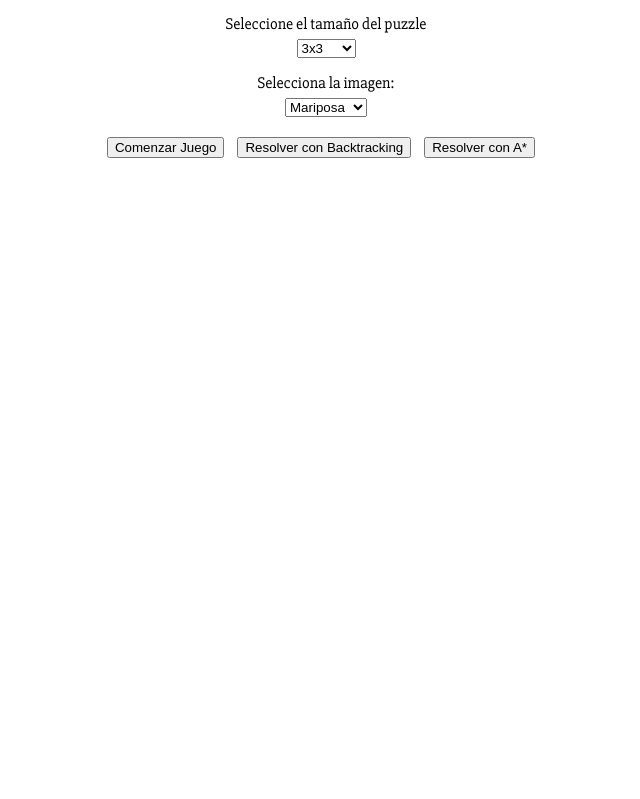
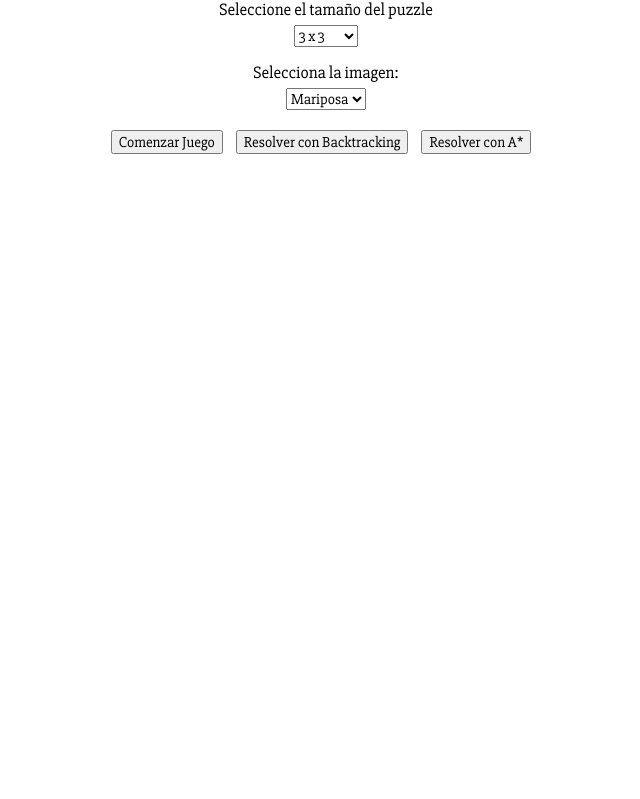
Before and after one commit to empTBn/SlidePuzzleBT, a plain HTML site: page index.html in a window 1280 px wide. Shown: the part 66-865 px from the top of the page, without its empty margins (314-954 px from the left). Drawn offline with Linux system fonts and the light colour scheme.

Commit message:
estilización
se agrego mas estilización

```diff
--- a/index.html
+++ b/index.html
@@ -14,24 +14,24 @@
         <h1>Puzzle</h1>
         <Label id="tamañop">Seleccione el tamaño del puzzle</label>
         <select id="board-size">
-            <option value="3">3x3</option>
-            <option value="4">4x4</option>
-            <option value="5">5x5</option>
-            <option value="6">6x6</option>
-            <option value="7">7x7</option>
-            <option value="8">8x8</option>
-            <option value="9">9x9</option>
-            <option value="10">10x10</option>
-            <option value="11">11x11</option>
-            <option value="12">12x12</option>
-            <option value="13">13x13</option>
-            <option value="14">14x14</option>
-            <option value="15">15x15</option>
-            <option value="16">16x16</option>
-            <option value="17">17x17</option>
-            <option value="18">18x18</option>
-            <option value="19">19x19</option>
-            <option value="20">20x20</option>
+            <option value="3">3 x 3</option>
+            <option value="4">4 x 4</option>
+            <option value="5">5 x 5</option>
+            <option value="6">6 x 6</option>
+            <option value="7">7 x 7</option>
+            <option value="8">8 x 8</option>
+            <option value="9">9 x 9</option>
+            <option value="10">10 x 10</option>
+            <option value="11">11 x 11</option>
+            <option value="12">12 x 12</option>
+            <option value="13">13 x 13</option>
+            <option value="14">14 x 14</option>
+            <option value="15">15 x 15</option>
+            <option value="16">16 x 16</option>
+            <option value="17">17 x 17</option>
+            <option value="18">18 x 18</option>
+            <option value="19">19 x 19</option>
+            <option value="20">20 x 20</option>
         </select>
         <label id="imagenp">Selecciona la imagen:</label>
         <select id="image-options">
--- a/puzzle.css
+++ b/puzzle.css
@@ -9,8 +9,7 @@ body {
     flex-direction: column;
     align-items: center;
     justify-content: flex-start; /* Cambiar a "flex-start" para alinear el contenido en la parte superior */
-    height: 117vh;
-    margin-top: 15px; /* Agregar un margen superior */
+    height: 120vh;
 }
 
 h1 {
@@ -62,7 +61,14 @@ h1 {
     object-fit: contain; /* Ajusta la imagen para caber completamente en la celda */
 }
 
+#board-size, #image-options{
+    font-family: 'Slabo 27px', sans-serif;
+    font-size: 15px;
+}
+
 .buttons button{
+    font-family: 'Slabo 27px', sans-serif;
+    font-size: 15px;
     margin-top: 20px;
     display: inline-block;
     margin-right: 10px;
@@ -76,11 +82,11 @@ h1 {
     justify-content: flex-start;
 }
 
-#tamañop {
+#tamañop, #imagenp {
     margin-bottom: 5px;
+    font-size: 17px;
 }
 
 #imagenp {
     margin-top: 15px;
-    margin-bottom: 5px;
 }
```
